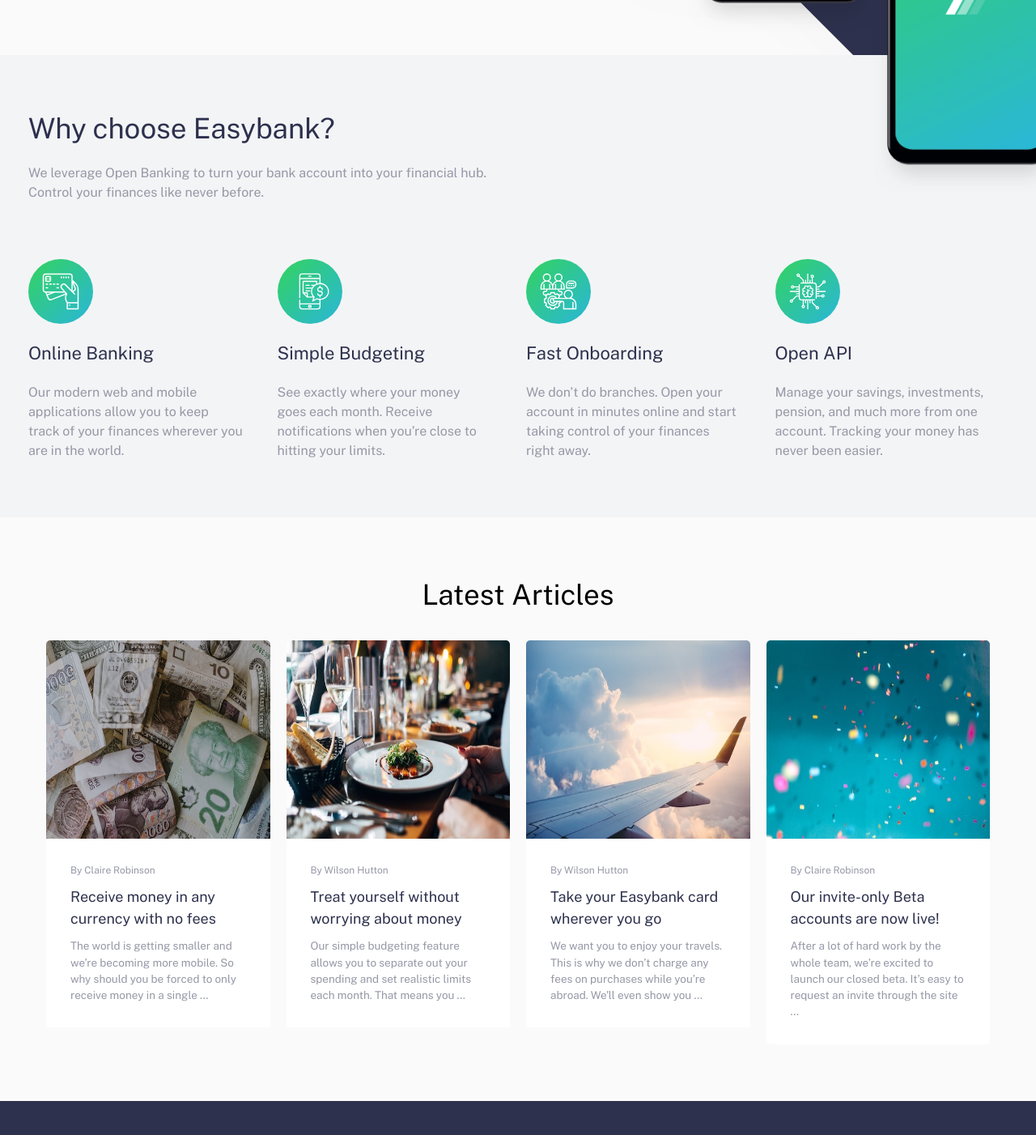
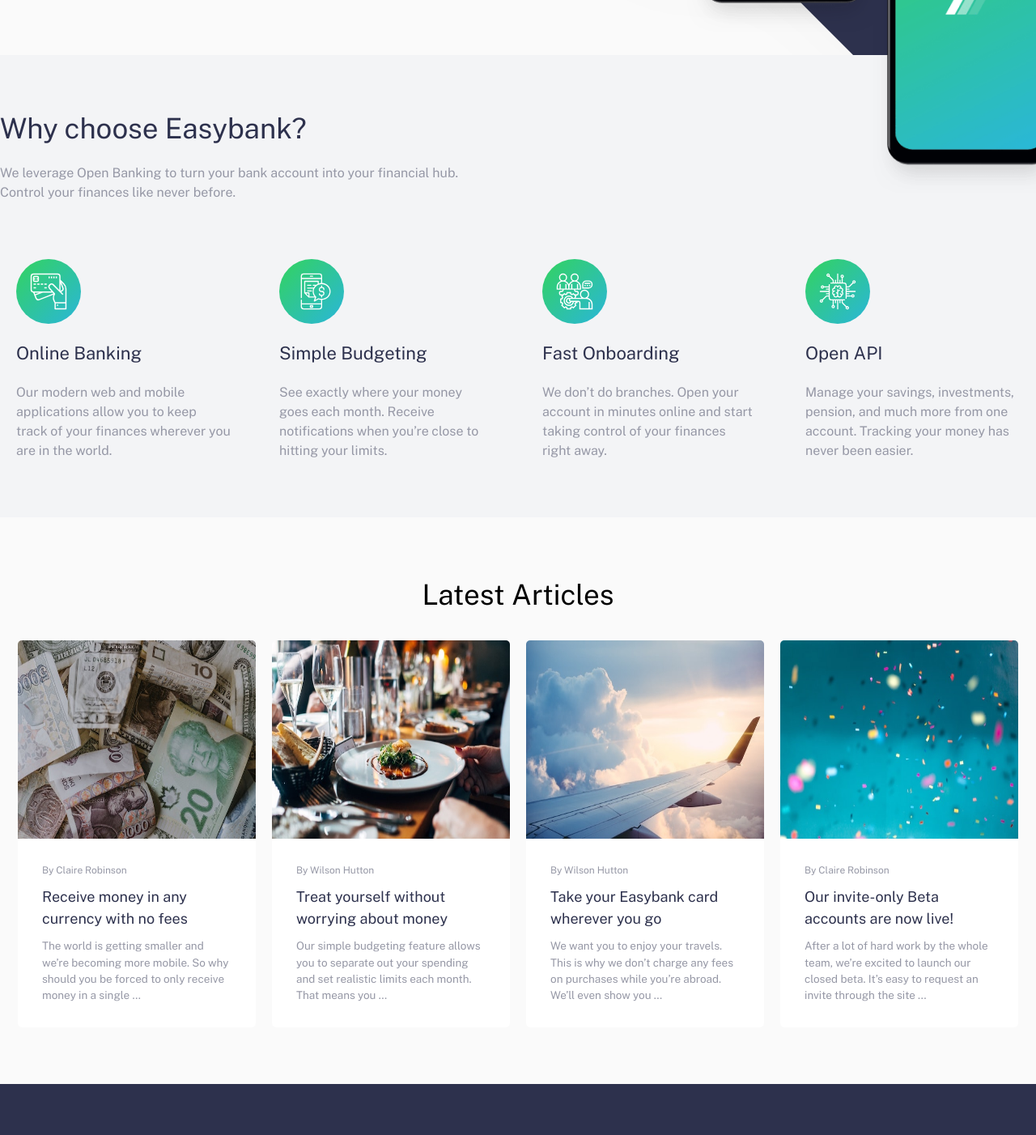
Before and after one commit to cendyz/Easybank-landing-page, a Nuxt app: page / in a window 1280 px wide. Shown: the part 600-2002 px from the top of the page at 81% size. Built offline with nearby package versions, Linux system fonts and the light colour scheme.

Commit message:
final I guess

```diff
--- a/components/FirstSection.vue
+++ b/components/FirstSection.vue
@@ -1,7 +1,7 @@
 <template>
 	<section
 		class="bg-neutral-2 py-[7rem] px-[2.2rem] text-center text-neutral-1 text-[1.5rem] md:text-[1.6rem] lg:text-left lg:z-[9] lg:relative lg:px-0">
-		<div class="container lg:px-[3.5rem]">
+		<div class="container lg:px-[3.5rem] xl:px-0">
 			<h2 class="text-[3rem] leading-[1.2] mb-[2.2rem] px-[1rem] text-primary-1 md:text-[3.5rem] lg:px-0">
 				Why choose Easybank?
 			</h2>
@@ -11,7 +11,7 @@
 			</p>
 			<div
 				class="mt-[7rem] grid gap-y-[3rem] lg:grid lg:grid-cols-2 lg:place-items-center lg:gap-y-[6rem] xl:gap-x-[2rem] xl:grid-cols-4 xl:place-items-start">
-				<div v-for="(item, index) in profitsData" :key="index" class="xl:w-[29rem]">
+				<div v-for="(item, index) in profitsData" :key="index" class="xl:w-[29rem] xl:pl-[2rem]">
 					<img :src="item.img" :alt="item.title" class="block mx-auto w-[7rem] md:w-[8rem] lg:mx-0" />
 					<h3 class="text-primary-1 text-[2rem] my-[2rem] md:text-[2.2rem]">{{ item.title }}</h3>
 					<p class="md:w-[38rem] md:mx-auto lg:w-[26.5rem] lg:mx-0">
--- a/components/SecondSection.vue
+++ b/components/SecondSection.vue
@@ -1,6 +1,6 @@
 <template>
 	<section class="bg-neutral-3 py-[7rem] px-[2.2rem]">
-		<div class="text-center container xl:px-[3.5rem]">
+		<div class="text-center container">
 			<h2 class="capitalize text-[3rem] md:text-[3.5rem]">latest articles</h2>
 			<div class="mt-[3rem] grid gap-y-[3rem] md:grid-cols-2 md:gap-[2rem] xl:grid-cols-4">
 				<div class="rounded-lg overflow-hidden" v-for="(item, index) in articlesData" :key="index">
```
